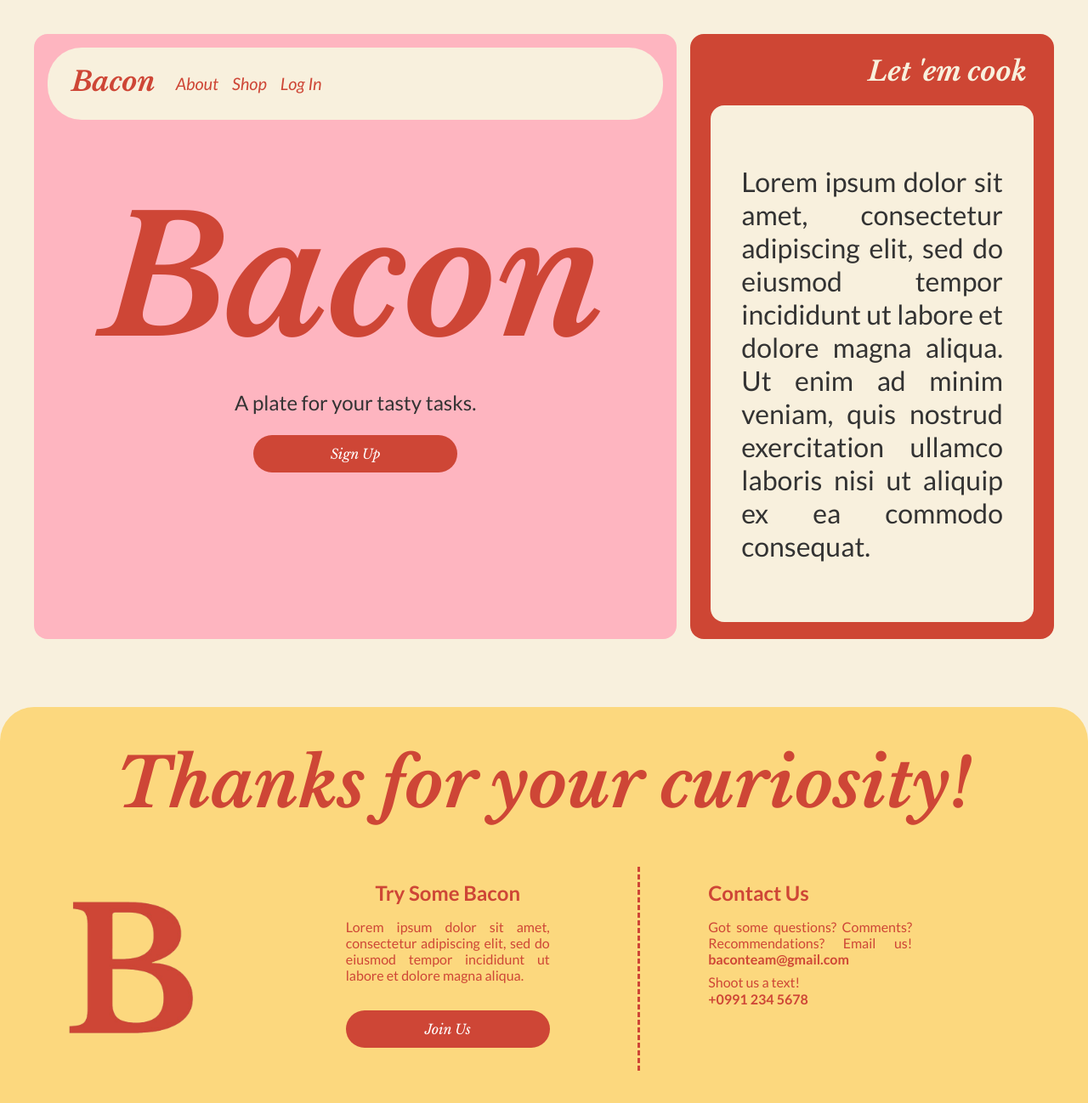
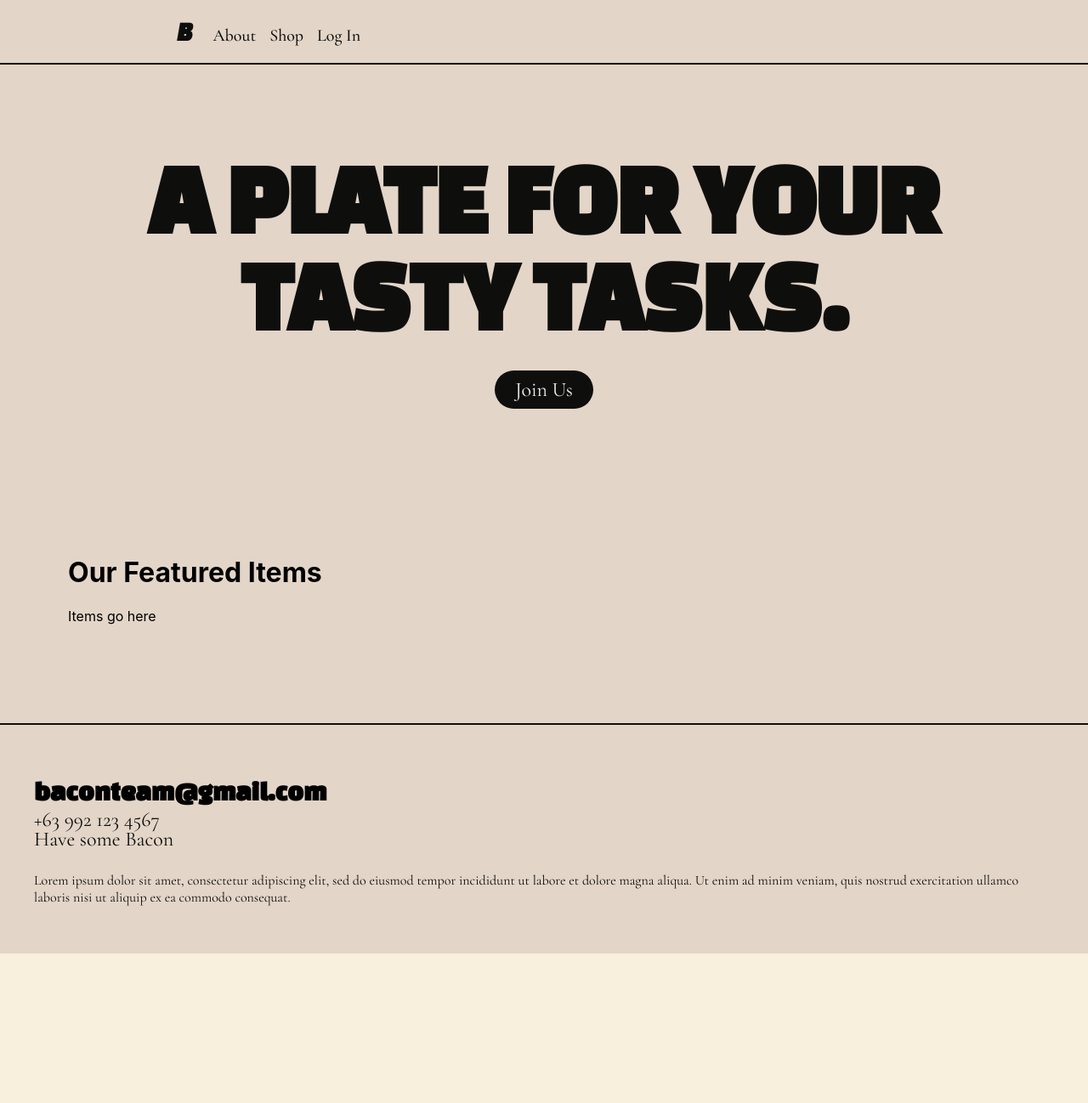
Before and after one commit to riccellazatin/Bacon_, a React (Create React App) app in the folder frontend/: page / in a window 1280 px wide. Shown: the top 1298 px of the page at 85% size. After the commit the page ends 1122 px from the top, so only its background shows below. Built offline with nearby package versions, Linux system fonts and the light colour scheme.

Commit message:
Edited design for frontend

```diff
--- a/frontend/src/App.css
+++ b/frontend/src/App.css
@@ -1,3 +1,8 @@
+/* Colors
+beige: #e3d5c8
+black: #0e0f0d
+white: #f0f0ed */
+
 .App {
   text-align: center;
   scroll-behavior: smooth;
@@ -37,17 +42,3 @@
     transform: rotate(360deg);
   }
 }
-
-.landing-body {
-  background-color: #f8f0dd;
-  height: auto;
-  margin-bottom: 40vh;
-}
-
-.about-body {
-  background-color: #f8f0dd;
-  height: auto;
-  margin-top: 10vh;
-  margin-bottom: 0;
-  padding-top: 0.5vh;
-}
--- a/frontend/src/components/Footer/Footer.css
+++ b/frontend/src/components/Footer/Footer.css
@@ -1,130 +1,41 @@
+@import url('https://fonts.googleapis.com/css2?family=Changa+One:ital@0;1&family=Cormorant+Garamond:ital,wght@0,300..700;1,300..700&display=swap');
+
+/* Colors
+beige: #e3d5c8
+black: #0e0f0d
+white: #f0f0ed */
+
 .footer {
-    background-color: #fcd87e;
-    border-top-left-radius: 5vh;
-    border-top-right-radius: 5vh;
-    padding: 5vh;
-    margin-top: 10vh;
-    width: 100%;
-    box-sizing: border-box;
+    border-top: 2px solid #0e0f0d;
+    background-color: #e3d5c8;
+    display: flex;
+    flex-flow: row wrap;
 }
 
-.footer-title {
-    font-family: Libre Baskerville, serif;
-    font-style: italic;
-    font-weight: 800;
-    font-size: 10vh;
-    color: #ce4636;
-    margin: 0 5vh;
-    text-align: center;
+.footer-container {
+    margin: 5vh;
 }
 
-.footer-content {
-    display: flex;
-    flex-direction: row;
-    justify-content: center;
-    gap: 6vh;
-    margin: 6vh 1vh;
+.footer-email {
+    font-family: Changa One, sans-serif;
 }
 
-ul {
-    list-style-type: none;
-    padding: 0;
-    text-align: left;
-    line-height: 3vh;
+.footer-number {
+    font-family: Cormorant Garamond, serif;
+    font-size: 3vh;
+    color: #0e0f0d;
+    margin-top: -20px;
 }
 
-/* Logo Section */
-
-.logo {
-    font-family: Lato, sans-serif;
-    font-weight: 400;
-    color: #ce4636;
-    width: 30vh;
-    padding: 1vh;
+.footer-sub {
+    font-family: Cormorant Garamond, serif;
+    font-size: 3vh;
+    color: #0e0f0d;
+    margin-top: -30px;
 }
 
-.logo-content {
-    width: 80%;
-    height: auto;
-    margin-top: 2vh;
+.footer-description {
+    font-family: Cormorant Garamond, serif;
+    font-size: 2vh;
+    color: #0e0f0d;
 }
-
-/* Join Us Section */
-.join {
-    font-family: Lato, sans-serif;
-    font-weight: 400;
-    color: #ce4636;
-    display: flex;
-    flex-direction: column;
-    align-items: center;
-    width: 40vh;
-    height: 26vh;
-    padding: 2vh;
-}
-
-.join-title {
-    font-family: Lato, sans-serif;
-    font-size: 3vh;
-    font-weight: bold;
-    margin: 0;
-}
-
-.join-content {
-    font-family: Lato, sans-serif;
-    font-size: 2vh;
-    text-align: justify;
-    color: #ce4636;
-    max-width: 30vh;
-}
-
-.join-button {
-    padding: 1.5vh 4vh;
-    font-size: 2vh;
-    font-family: Libre Baskerville, serif;
-    font-weight: 300;
-    font-style: italic;
-    color: #ffffff;
-    background-color: #ce4636;
-    border: none;
-    border-radius: 8vh;
-    cursor: pointer;
-    margin: 2vh;
-    width: 30vh;
-}
-
-/* Contact Section */
-
-.contact {
-    font-family: Lato, sans-serif;
-    font-weight: 400;
-    color: #ce4636;
-    padding: 2vh 0 2vh 10vh;
-    width: 50vh;
-    border-left-style: dashed;
-    border-left-color: #ce4636;
-}
-
-.contact-title {
-    font-family: Lato, sans-serif;
-    font-size: 3vh;
-    font-weight: bold;
-    text-align: left;
-    margin: 0;
-}
-
-.contact-content {
-    font-family: Lato, sans-serif;
-    font-size: 2vh;
-    text-align: justify;
-    color: #ce4636;
-    max-width: 30vh;
-}
-
-.contact-content-var2 {
-    font-family: Lato, sans-serif;
-    font-size: 2vh;
-    text-align: left;
-    color: #ce4636;
-    max-width: 30vh;
-    line-height: 0.5vh;
-}
--- a/frontend/src/components/Footer/Footer.jsx
+++ b/frontend/src/components/Footer/Footer.jsx
@@ -5,23 +5,15 @@ function Footer() {
   return (
     <>
     <div className="footer">
-        <h1 className="footer-title">Thanks for your curiosity!</h1>
-        <div className="footer-content">
-            <div className="logo">
-                <img src="./images/logo.png" className="logo-content"/>
+        <div className="footer-container">
+            <div className="footer-one">
+                <h1 className="footer-email">baconteam@gmail.com</h1>
+                <p className="footer-number">+63 992 123 4567</p>
+                <p className="footer-sub">Have some Bacon</p>
             </div>
 
-            <div className="join">
-                <h3 className="join-title">Try Some Bacon</h3>
-                <p className="join-content">Lorem ipsum dolor sit amet, consectetur adipiscing elit, sed do eiusmod tempor incididunt ut labore et dolore magna aliqua.</p>
-                <button className="join-button">Join Us</button>
-            </div>
-
-            <div className="contact">
-                <h3 className="contact-title">Contact Us</h3>
-                <p className="contact-content">Got some questions? Comments? Recommendations? Email us! <b>baconteam@gmail.com</b></p>
-                <p className="contact-content-var2">Shoot us a text!</p>
-                <p className="contact-content-var2"><b>+0991 234 5678</b></p>
+            <div className="footer-two">
+                <p className="footer-description">Lorem ipsum dolor sit amet, consectetur adipiscing elit, sed do eiusmod tempor incididunt ut labore et dolore magna aliqua. Ut enim ad minim veniam, quis nostrud exercitation ullamco laboris nisi ut aliquip ex ea commodo consequat.</p>
             </div>
         </div>
     </div>
--- a/frontend/src/components/Header/Header.css
+++ b/frontend/src/components/Header/Header.css
@@ -1,31 +1,34 @@
-@import url('https://fonts.googleapis.com/css2?family=Lato:ital,wght@0,100;0,300;0,400;0,700;0,900;1,100;1,300;1,400;1,700;1,900&family=Libre+Baskerville:ital,wght@0,400..700;1,400..700&display=swap');
+@import url('https://fonts.googleapis.com/css2?family=Changa+One:ital@0;1&family=Cormorant+Garamond:ital,wght@0,300..700;1,300..700&display=swap');
+
+/* Colors
+beige: #e3d5c8
+black: #0e0f0d
+white: #f0f0ed */
 
 .navbar {
     display: flex;
-    flex-direction: row;
-    background-color: #f8f0dd;
-    border-radius: 5vh;
+    flex-flow: row wrap;
+    background-color: #e3d5c8;
+    border-bottom: 2px solid #0e0f0d;
+    justify-items: space-around;
 }
 
 .logo-nav {
-    text-decoration: none;
-    font-family: Libre Baskerville, serif;
+    font-family: Changa One, sans-serif;
     font-size: 4vh;
     font-weight: 700;
     font-style: italic;
-    color: #ce4636;
-    margin-right: 2vh;
-    margin-left: -10vh;
-    float: left;
+    color: #0e0f0d;
+    text-decoration: none;
+    margin: 0 2vh;
+    align-self: flex-start;
 }
 
 .nav-link {
+    font-family: Cormorant Garamond, serif;
+    font-weight: 500;
+    font-size: 2.5vh;
+    color: #0e0f0d;
     text-decoration: none;
-    font-family: Lato, sans-serif;
-    font-size: 2.5vh;
-    font-weight: 500;
-    color: #ce4636;
-    font-style: italic;
-    margin: 1.3vh 1vh;
-    float: left;
+    margin: 0 1vh 0 1vh;
 }
--- a/frontend/src/components/Header/Header.jsx
+++ b/frontend/src/components/Header/Header.jsx
@@ -4,15 +4,17 @@ import { Navbar, Container, Nav } from 'react-bootstrap'
 
 function Header() {
   return (
+    <>
     <Navbar className="navbar">
       <Container>
-          <Navbar.Brand href="/" className="logo-nav">Bacon</Navbar.Brand>
+            <Navbar.Brand href="/" className="logo-nav">B</Navbar.Brand>
 
-          <Nav.Link href="/about" className="nav-link">About</Nav.Link>
-          <Nav.Link href="/shop" className="nav-link">Shop</Nav.Link>
-          <Nav.Link href="/login" className="nav-link">Log In</Nav.Link>
+            <Nav.Link href="/about" className="nav-link">About</Nav.Link>
+            <Nav.Link href="/shop" className="nav-link">Shop</Nav.Link>
+            <Nav.Link href="/login" className="nav-link">Log In</Nav.Link>
       </Container>
     </Navbar>
+    </>
   )
 }
 
--- a/frontend/src/screens/Landing/Landing.css
+++ b/frontend/src/screens/Landing/Landing.css
@@ -1,97 +1,58 @@
 @import url('https://fonts.googleapis.com/css2?family=Lato:ital,wght@0,100;0,300;0,400;0,700;0,900;1,100;1,300;1,400;1,700;1,900&family=Libre+Baskerville:ital,wght@0,400..700;1,400..700&display=swap');
+
+/* Colors
+beige: #e3d5c8
+black: #0e0f0d
+white: #f0f0ed */
+
+body {
+  background: #e3d5c8;
+}
 
 .header-section {
     display: flex;
-    flex-direction: row;
+    justify-content: center;
+    align-items: center;
     gap: 2vh;
-    margin: 5vh;
+    margin: 10vh;
 }
 
-.landing1 {
+.slogan-container {
+  margin: 20px auto;
+  width: 100%;
+  text-align: center;
   flex: 1;
-  padding: 2vh;
-  border-radius: 2vh;
-  background-color: #feb5c0;
-  height: 85vh;
 }
 
-.bacon-title {
-  padding: 8vh;
-  display: flex;
-  flex-direction: column;
-  align-items: center;
-  justify-content: center;
+.slogan {
+  font-family: Changa One, sans-serif;
+  color:#0e0f0d;
+  font-size: 120px;
+  margin: 0 auto;
+  max-width: 90%;
+  line-height: 0.95;
+  text-align: center;
 }
 
-.head-title {
-  font-family: Libre Baskerville, serif;
-  font-style: italic;
-  font-weight: 700;
-  font-size: 24vh;
-  margin: 0.5vh;
-  color: #ce4636;
+.register-button {
+  background-color: #0e0f0d;
+  color: #f0f0ed;
+  font-family: Cormorant Garamond, serif;
+  font-size: 3vh;
+  padding: 1vh 3vh;
+  border: none;
+  border-radius: 5vh;
+  cursor: pointer;
+  margin: 4vh;
 }
 
-.head-desc {
-  font-family: Lato, sans-serif;
-  font-weight: 500;
-  font-size: 3vh;
-  margin: 1vh;
-  color: #333333;
+.item-section {
   display: flex;
-  justify-content: center;
-  align-items: center;
+  margin: 10vh;
 }
 
-.head-button {
-  padding: 1.5vh 4vh;
-  font-size: 2vh;
-  font-family: Libre Baskerville, serif;
-  font-weight: 300;
-  font-style: italic;
-  color: #ffffff;
-  background-color: #ce4636;
-  border: none;
-  border-radius: 8vh;
-  cursor: pointer;
-  margin: 2vh 0 0 0;
-  width: 30vh;
+.item-container {
+  margin: 20px auto;
+  width: 100%;
+  flex: 1;
 }
-
-.landing2 {
-  flex: 1;
-  padding: 2vh;
-  border-radius: 2vh;
-  background-color: #ce4634;
-  height: 85vh;
-}
-
-.desc-tag {
-  font-family: Libre Baskerville, serif;
-  font-style: italic;
-  font-weight: 700;
-  font-size: 4vh;
-  text-align: right;
-  margin: 1vh 2vh;
-  color: #f8f0dd;
-}
-
-.description-section {
-  margin: 2.5vh 1vh 1vh 1vh;
-  padding: 4vh;
-  border-radius: 2vh;
-  background-color: #f8f0dd;
-  height: 68vh;
-  display: flex;
-  justify-content: center;
-  align-items: center;
-}
-
-.desc-text {
-  font-family: Lato, sans-serif;
-  font-weight: 400;
-  font-size: 4vh;
-  color: #333333;
-  text-align: justify;
-  margin: 1vh 0.5vh 1vh 0.5vh;
-}
--- a/frontend/src/screens/Landing/Landing.jsx
+++ b/frontend/src/screens/Landing/Landing.jsx
@@ -6,25 +6,20 @@ import Footer from '../../components/Footer/Footer'
 function Landing() {
   return (
     <>
+    <Header />
+
       <div className="header-section">
-        <div className="landing1">
-          <Header />
-          <div className="bacon-title">
-            <h1 className="head-title">Bacon</h1>
-            <p className="head-desc">A plate for your tasty tasks.</p>
+        <div className="slogan-container">
+          <h1 className="slogan">A PLATE FOR YOUR TASTY TASKS.</h1>
 
-            <a href="/register"><button href="/register" className="head-button">Sign Up</button></a>
-          </div>
+          <button className="register-button">Join Us</button>
         </div>
+      </div>
 
-        <div className="landing2">
-          <h3 className="desc-tag">Let 'em cook</h3>
-
-          <div className="description-section">
-            <p className="desc-text">
-              Lorem ipsum dolor sit amet, consectetur adipiscing elit, sed do eiusmod tempor incididunt ut labore et dolore magna aliqua. Ut enim ad minim veniam, quis nostrud exercitation ullamco laboris nisi ut aliquip ex ea commodo consequat.
-            </p>
-          </div>
+      <div className="item-section">
+        <div className="item-container">
+          <h1 className="featured">Our Featured Items</h1>
+          <p>Items go here</p>
         </div>
       </div>
 
```
Also changed, not shown: frontend/src/screens/About/About.jsx (+1 -19 lines).
